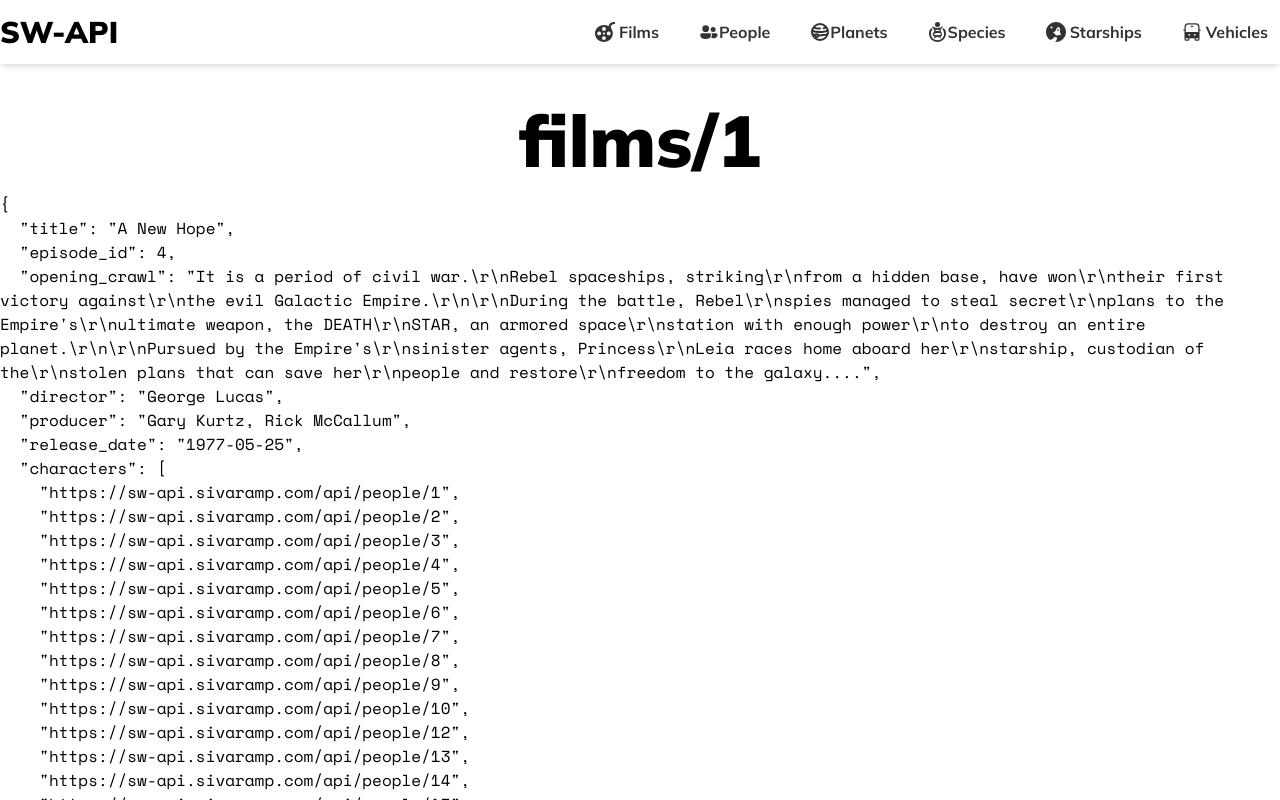
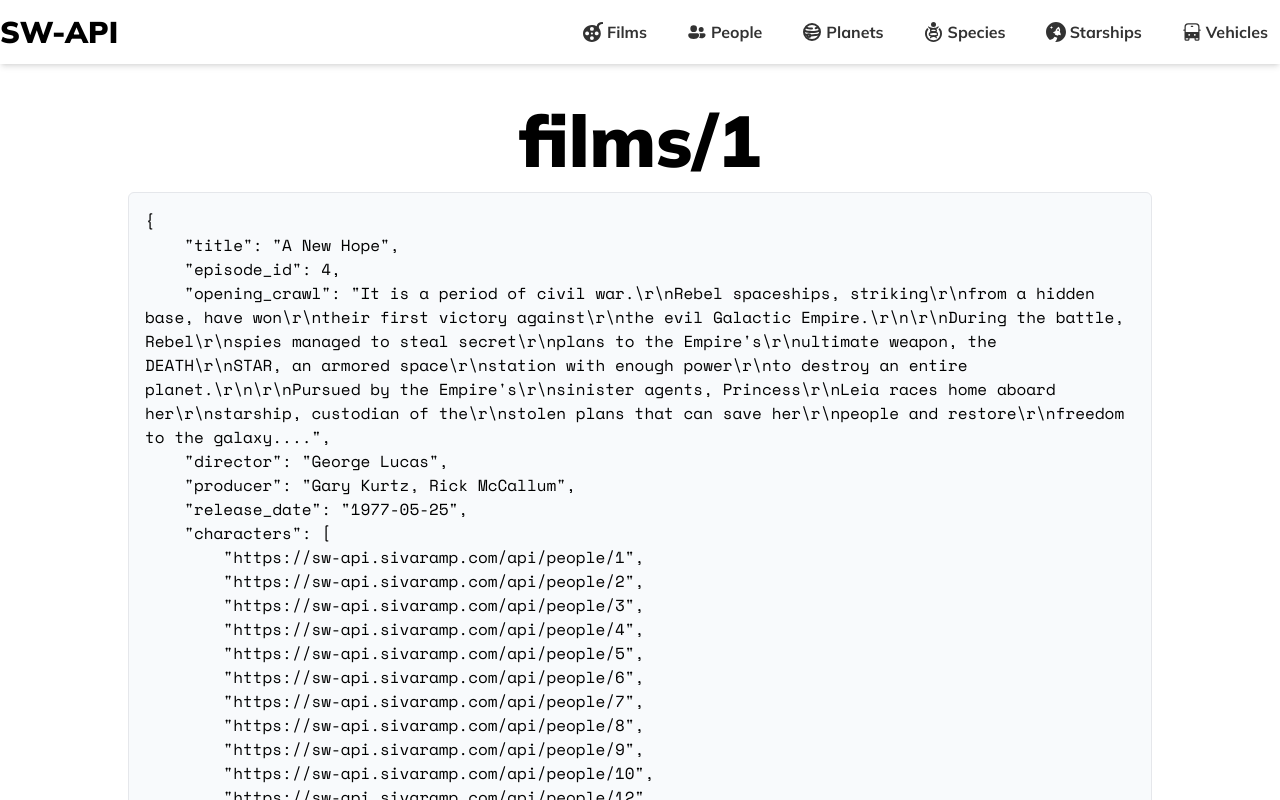
Before and after one commit to SivaramPg/swapi.info, a Next.js app: page /films/1 in a window 1280 px wide. Shown: the top 800 px of the page. Built offline with nearby package versions, Linux system fonts and the light colour scheme.

Commit message:
UI updates & add new package

```diff
--- a/package.json
+++ b/package.json
@@ -21,6 +21,7 @@
     "react": "18.2.0",
     "react-dom": "18.2.0",
     "tailwindcss": "3.3.3",
-    "typescript": "5.1.6"
+    "typescript": "5.1.6",
+    "use-clipboard-copy": "^0.2.0"
   }
 }
--- a/src/app/[category]/[slug]/page.tsx
+++ b/src/app/[category]/[slug]/page.tsx
@@ -1,5 +1,7 @@
 import fsPromises from 'fs/promises'
 import path from 'path'
+
+import ResponseDisplayElement from '@/components/ResponseDisplayElement'
 
 export async function generateStaticParams() {
   const slugs = (
@@ -49,7 +51,9 @@ export default async function Page({
       <h1 className="text-7xl font-black">
         {category}/{slug}
       </h1>
-      <pre className="whitespace-pre-wrap">{JSON.stringify(data, null, 2)}</pre>
+      <ResponseDisplayElement>
+        {JSON.stringify(data, null, 4)}
+      </ResponseDisplayElement>
     </main>
   )
 }
--- a/src/app/[category]/page.tsx
+++ b/src/app/[category]/page.tsx
@@ -1,5 +1,7 @@
 import fsPromises from 'fs/promises'
 import path from 'path'
+
+import ResponseDisplayElement from '@/components/ResponseDisplayElement'
 
 export async function generateStaticParams() {
   const categories = (
@@ -36,7 +38,9 @@ export default async function Page({
   return (
     <main className="container mx-auto min-h-[calc(100vh-64px)] py-10 flex flex-col gap-4 items-center justify-center">
       <h1 className="text-7xl font-black">{category}</h1>
-      <pre className="whitespace-pre-wrap">{JSON.stringify(data, null, 2)}</pre>
+      <ResponseDisplayElement>
+        {JSON.stringify(data, null, 4)}
+      </ResponseDisplayElement>
     </main>
   )
 }
--- /dev/null
+++ b/src/app/components/EndpointsSection.tsx
@@ -0,0 +1,17 @@
+import clsx from 'clsx'
+
+interface EndpointsSectionProps {
+  className?: string
+}
+
+const EndpointsSection = ({
+  className,
+}: EndpointsSectionProps): JSX.Element => {
+  return (
+    <section
+      className={clsx('w-full flex flex-col gap-4', className)}
+    ></section>
+  )
+}
+
+export default EndpointsSection
--- /dev/null
+++ b/src/app/components/HeroSection.tsx
@@ -0,0 +1,11 @@
+import clsx from 'clsx'
+
+interface HeroSectionProps {
+  className?: string
+}
+
+const HeroSection = ({ className }: HeroSectionProps): JSX.Element => {
+  return <section className={clsx(className)}></section>
+}
+
+export default HeroSection
--- a/src/app/components/Navbar.tsx
+++ b/src/app/components/Navbar.tsx
@@ -23,7 +23,7 @@ export default function Navbar() {
             href="/people"
             className="px-3 py-1 opacity-80 hover:opacity-100 hover:drop-shadow-md"
           >
-            <div className="flex items-center justify-center">
+            <div className="flex items-center justify-center gap-1">
               <Image src="/icons/people.svg" alt="" width={20} height={20} />
               <p className="font-bold">People</p>
             </div>
@@ -33,7 +33,7 @@ export default function Navbar() {
             href="/planets"
             className="px-3 py-1 opacity-80 hover:opacity-100 hover:drop-shadow-md"
           >
-            <div className="flex items-center justify-center">
+            <div className="flex items-center justify-center gap-1">
               <Image src="/icons/planet.svg" alt="" width={20} height={20} />
               <p className="font-bold">Planets</p>
             </div>
@@ -43,7 +43,7 @@ export default function Navbar() {
             href="/species"
             className="px-3 py-1 opacity-80 hover:opacity-100 hover:drop-shadow-md"
           >
-            <div className="flex items-center justify-center">
+            <div className="flex items-center justify-center gap-1">
               <Image src="/icons/species.svg" alt="" width={20} height={20} />
               <p className="font-bold">Species</p>
             </div>
--- a/src/app/page.tsx
+++ b/src/app/page.tsx
@@ -1,5 +1,7 @@
 import fsPromises from 'fs/promises'
 import path from 'path'
+
+import ResponseDisplayElement from '@/components/ResponseDisplayElement'
 
 async function getRootJson() {
   const jsonFile = await fsPromises.readFile(
@@ -15,7 +17,9 @@ export default async function Home() {
   return (
     <main className="container mx-auto min-h-[calc(100vh-64px)] py-10 flex flex-col gap-4 items-center justify-center">
       <h1 className="text-7xl font-black">SW-API</h1>
-      <pre className="whitespace-pre-wrap">{JSON.stringify(data, null, 2)}</pre>
+      <ResponseDisplayElement>
+        {JSON.stringify(data, null, 4)}
+      </ResponseDisplayElement>
     </main>
   )
 }
--- /dev/null
+++ b/src/components/ApiEndpointElement.tsx
@@ -0,0 +1,13 @@
+import clsx from 'clsx'
+
+interface ApiEndpointElementProps {
+  className?: string
+}
+
+const ApiEndpointElement = ({
+  className,
+}: ApiEndpointElementProps): JSX.Element => {
+  return <div className={clsx(className)}></div>
+}
+
+export default ApiEndpointElement
--- /dev/null
+++ b/src/components/Breadcrumbs.tsx
@@ -0,0 +1,11 @@
+import clsx from 'clsx'
+
+interface BreadcrumbsProps {
+  className?: string
+}
+
+const Breadcrumbs = ({ className }: BreadcrumbsProps): JSX.Element => {
+  return <div className={clsx(className)}></div>
+}
+
+export default Breadcrumbs
--- /dev/null
+++ b/src/components/ResponseDisplayElement.tsx
@@ -0,0 +1,25 @@
+import clsx from 'clsx'
+
+interface ResponseDisplayElementProps {
+  className?: string
+  children: React.ReactNode
+}
+
+const ResponseDisplayElement = ({
+  className,
+  children,
+}: ResponseDisplayElementProps): JSX.Element => {
+  return (
+    <pre
+      className={clsx(
+        'w-full max-w-screen-lg bg-slate-50 p-4 rounded-md border',
+        'whitespace-pre-wrap break-words',
+        className
+      )}
+    >
+      {children}
+    </pre>
+  )
+}
+
+export default ResponseDisplayElement
```
Also changed, not shown: 1 other file (tests, documents, lock files or other folders).
